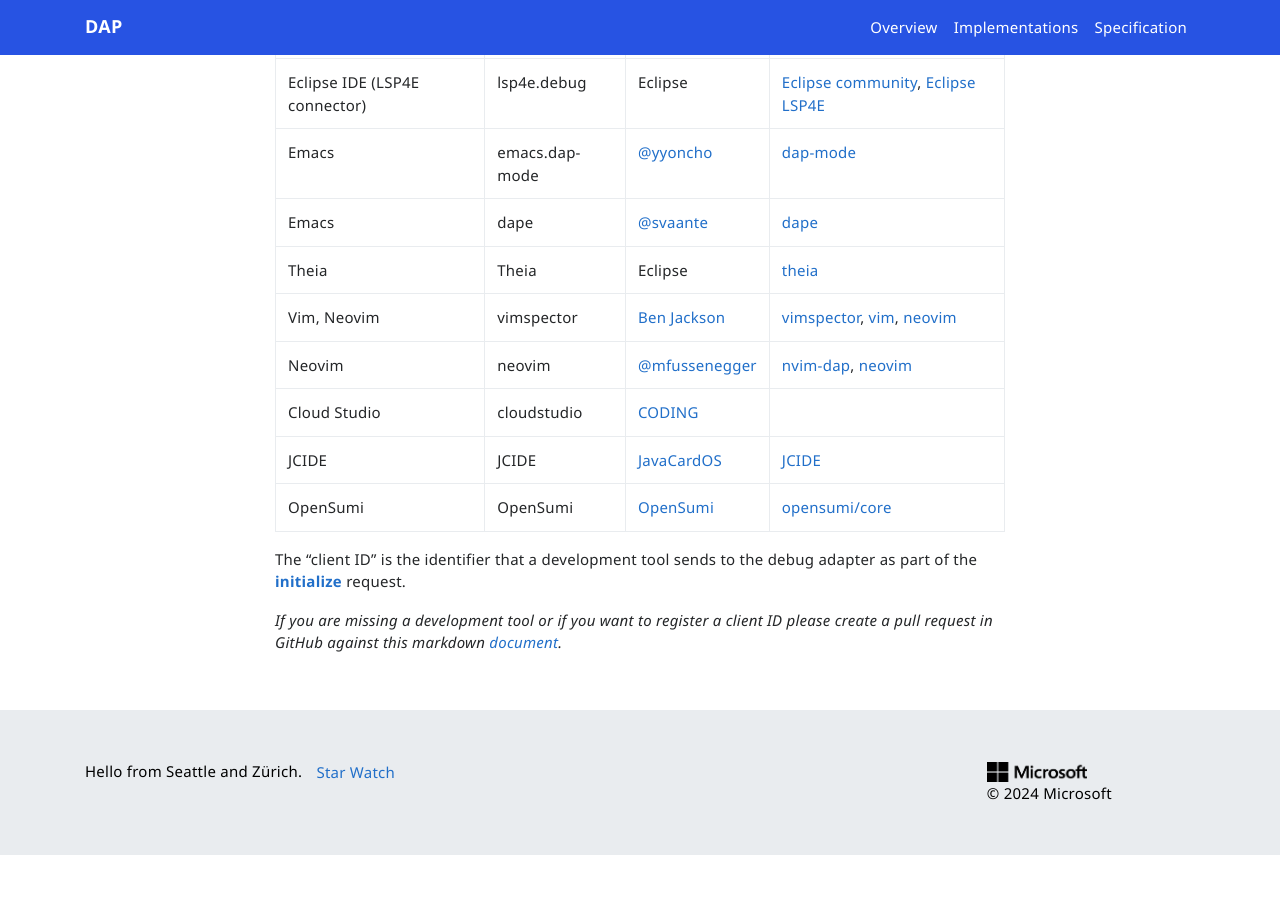
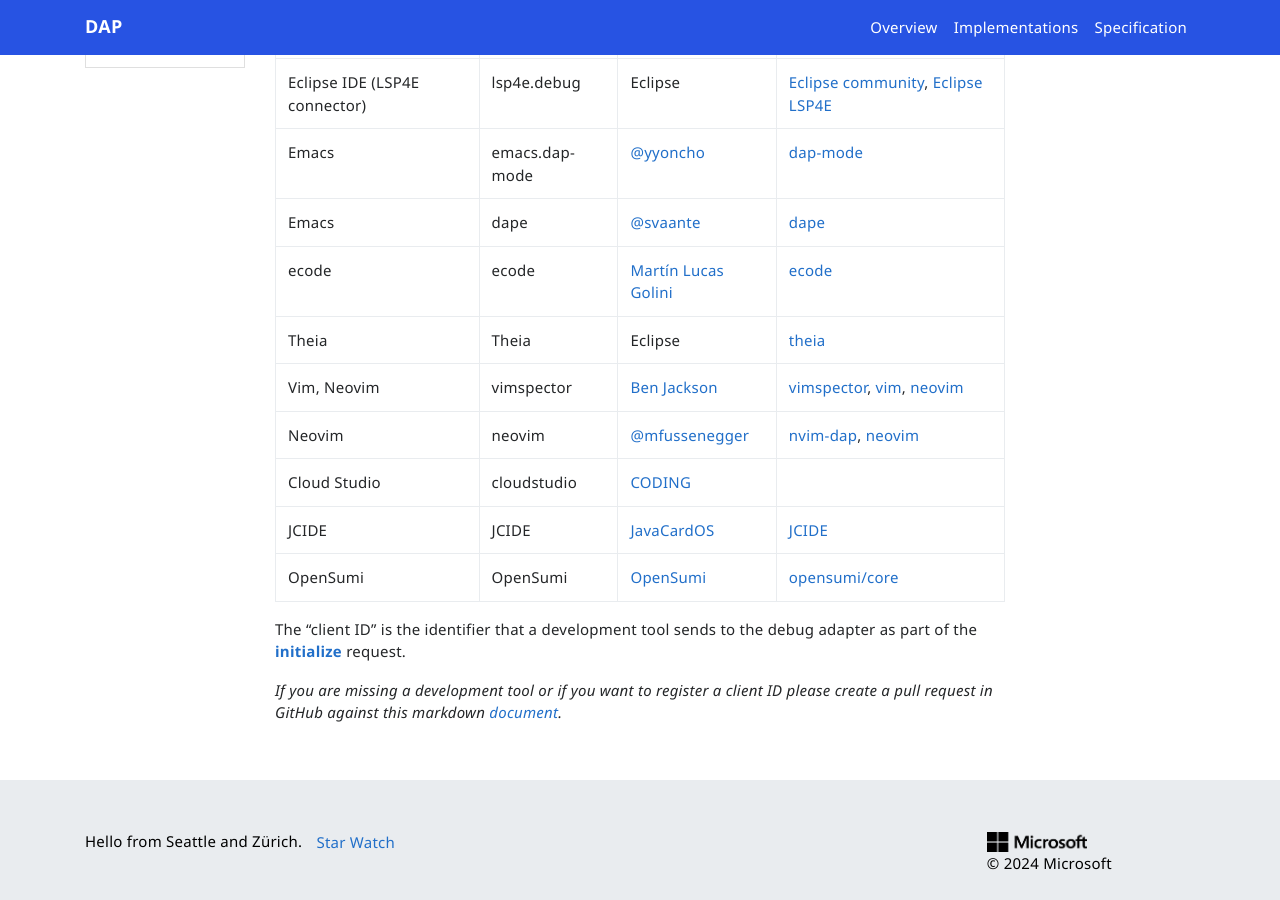
Before and after one commit to microsoft/debug-adapter-protocol, a Jekyll site: the page built from _implementors/tools.md, in a window 1280 px wide and 900 px high, scrolled down 420 px. Built offline with Jekyll 4.4.1, drawn with Linux system fonts in a browser that asks for light colours; nearby versions of some CDN libraries; comment, search, counter and statistics services are not loaded; before the commit the page ends 1275 px from its top, so only the background shows below that.

Commit message:
Update tools.md (#526)
Added ecode to the supporting tools.

```diff
--- a/_implementors/tools.md
+++ b/_implementors/tools.md
@@ -16,6 +16,7 @@
 | Eclipse IDE (LSP4E connector) | lsp4e.debug  | Eclipse    | [Eclipse community](https://projects.eclipse.org/projects/technology.lsp4e/who), [Eclipse LSP4E](https://projects.eclipse.org/projects/technology.lsp4e)
 | Emacs                         | emacs.dap-mode | [@yyoncho](https://github.com/yyoncho) | [dap-mode](https://github.com/yyoncho/dap-mode)
 | Emacs                         | dape | [@svaante](https://github.com/svaante) | [dape](https://github.com/svaante/dape)
+| ecode                         | ecode | [Martín Lucas Golini](https://github.com/SpartanJ) | [ecode](https://github.com/SpartanJ/ecode)
 | Theia                         | Theia        | Eclipse    | [theia](https://github.com/theia-ide/theia/)
 | Vim, Neovim                   | vimspector   | [Ben Jackson](https://github.com/puremourning) | [vimspector](https://github.com/puremourning/vimspector), [vim](https://github.com/vim/vim), [neovim](https://github.com/neovim/neovim)
 | Neovim                        | neovim       | [@mfussenegger](https://github.com/mfussenegger) | [nvim-dap](https://github.com/mfussenegger/nvim-dap), [neovim](https://github.com/neovim/neovim)
```
